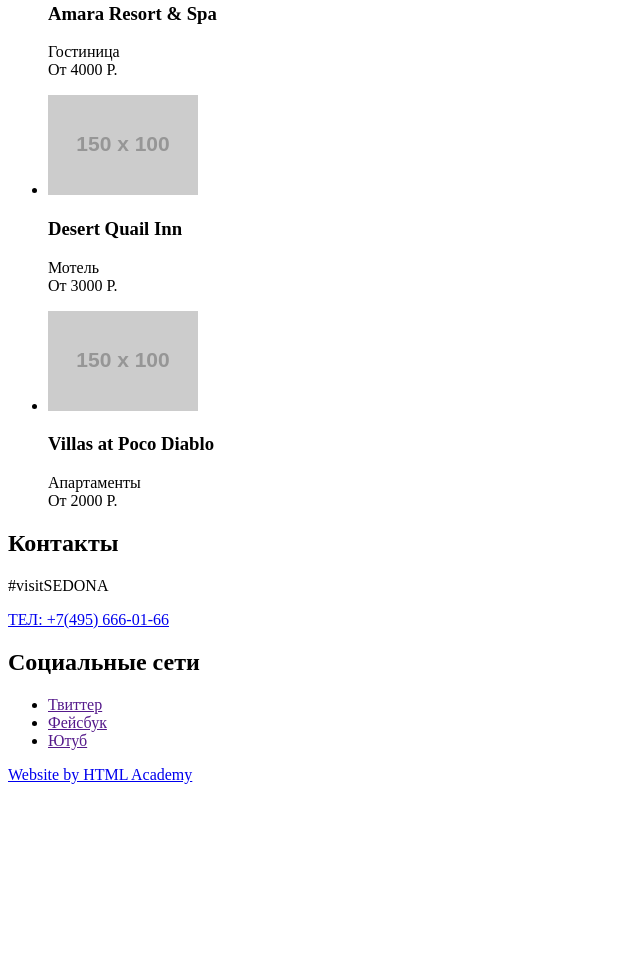
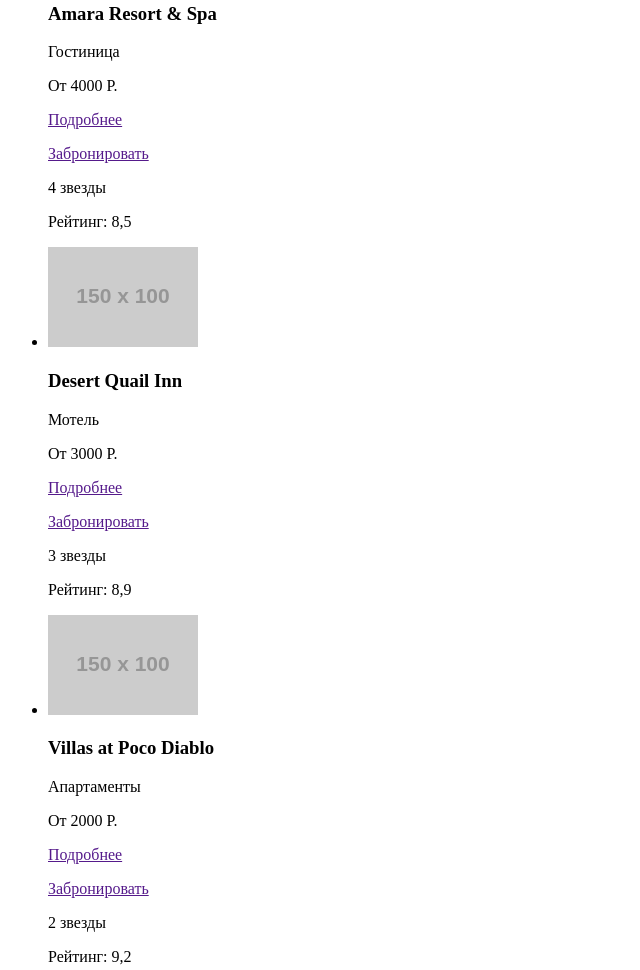
Before and after one commit to Akie95010/1488419-sedona-28, a plain HTML site: page catalog.html in a window 1280 px wide. Shown: the part 387-1357 px from the top of the page, without its empty margins (0-640 px from the left). Before the commit the page ends 1187 px from the top, so only its background shows below. Drawn offline with Linux system fonts and the light colour scheme; placeholder pictures from the web are drawn by us.

Commit message:
Разметка 3.0

```diff
--- a/catalog.html
+++ b/catalog.html
@@ -23,20 +23,32 @@
           <li>
                 <a><img src="https://via.placeholder.com/150x100" alt=""></a>
                 <h3>Amara Resort & Spa</h3>
-                <p>Гостиница <br>
-                    От 4000 Р.</p>
+                <p>Гостиница </p>
+                <p> От 4000 Р.</p>
+                <p> <a href="">Подробнее</a></p>
+                <p> <a href="">Забронировать</a></p>
+                <p> 4 звезды</p>
+                <p> Рейтинг: 8,5</p>
           </li>
           <li>
                 <a><img src="https://via.placeholder.com/150x100" alt=""></a>
                 <h3>Desert Quail Inn</h3>
-                <p>Мотель <br>
-                    От 3000 Р.</p>
+                <p>Мотель </p>
+                <p>От 3000 Р.</p>
+                <p> <a href="">Подробнее</a></p>
+                <p> <a href="">Забронировать</a></p>
+                <p> 3 звезды</p>
+                <p> Рейтинг: 8,9</p>
           </li>
           <li>
                 <a><img src="https://via.placeholder.com/150x100" alt=""></a>
                 <h3>Villas at Poco Diablo</h3>
-                <p>Апартаменты <br>
-                    От 2000 Р.</p>
+                <p>Апартаменты </p>
+                <p>От 2000 Р.</p>
+                <p> <a href="">Подробнее</a></p>
+                <p> <a href="">Забронировать</a></p>
+                <p> 2 звезды</p>
+                <p> Рейтинг: 9,2</p>
           </li>
       </ul>
     </section>
```
Also changed, not shown: index.html (+1 -1 lines).
